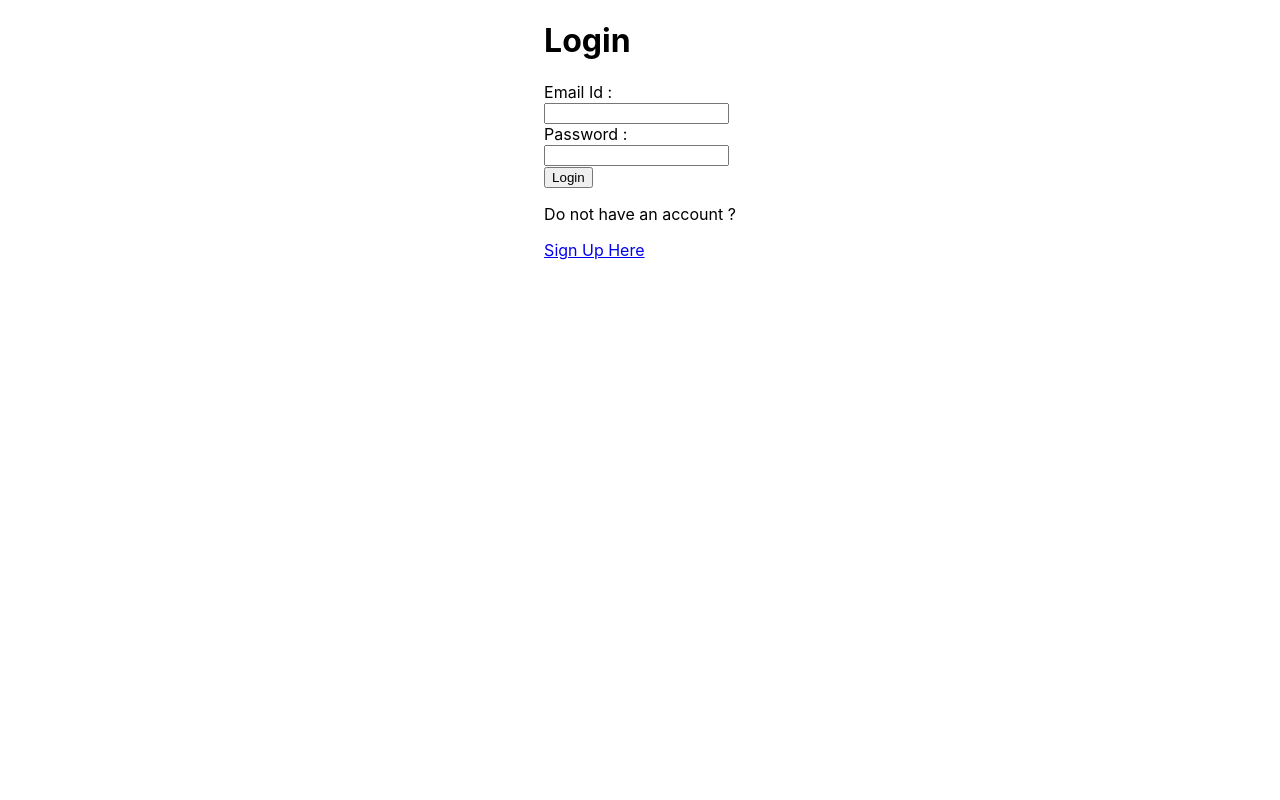
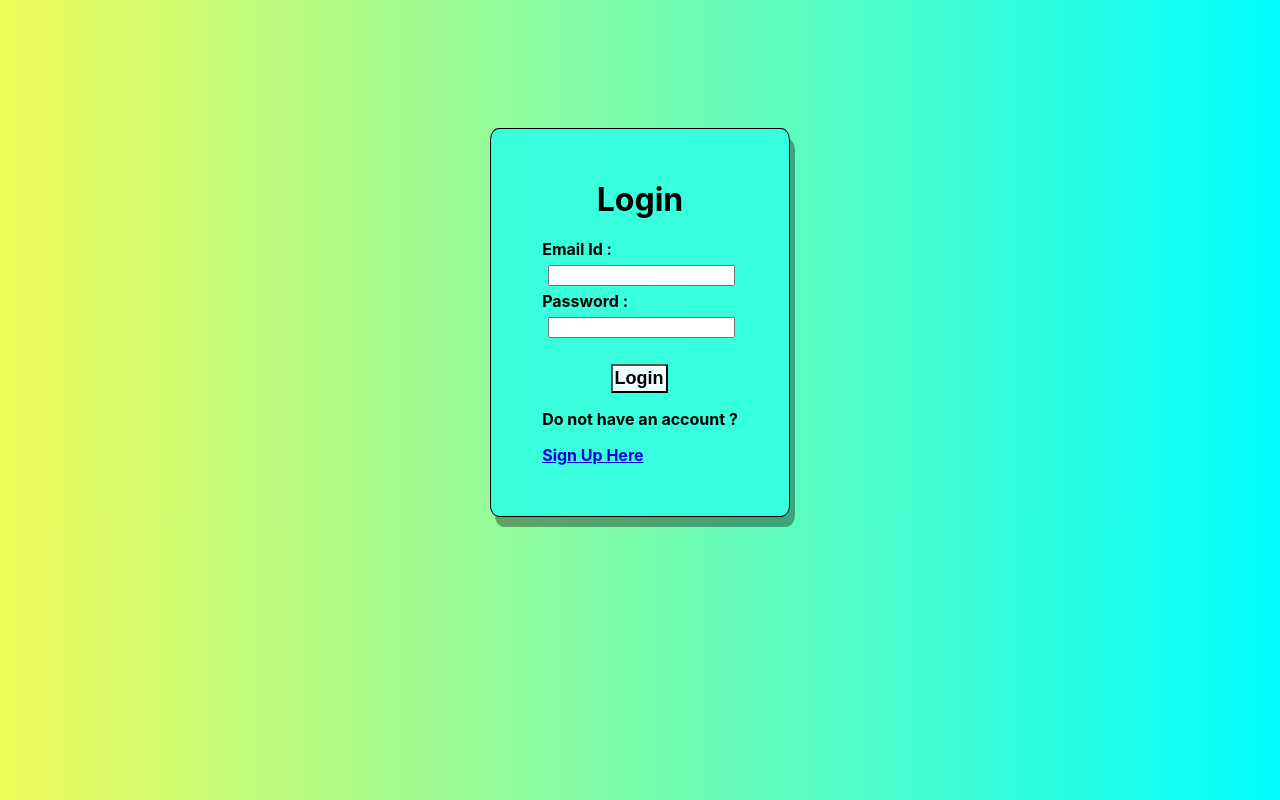
Before and after one commit to ashishrai96/MERN-expressJs, a React (Create React App) app in the folder MERN-client/mern-client/: page / in a window 1280 px wide. Built offline with nearby package versions, Linux system fonts and the light colour scheme.

Commit message:
added styling

```diff
--- a/MERN-client/mern-client/src/common.css
+++ b/MERN-client/mern-client/src/common.css
@@ -1,4 +1,43 @@
 .center-div {
     width : fit-content;
     margin : auto;
+    margin-top: 10%;
+    padding: 4%;
+    background-color: rgba(49, 255, 228, 0.895);
+    border-radius: 3%;
+    box-shadow: 5px 10px rgba(0, 0, 0, 0.352);
+    border-width: 0.25px;
+    border-style: solid;
+    border-color: black;
+    font-weight: bold;
 }
+label {
+     font-weight: bold;
+     margin-bottom:15%;
+}
+
+body {
+    background: linear-gradient(90deg, rgba(2,0,36,1) 0%, rgba(240,251,90,1) 0%, rgba(0,254,255,1) 100%);
+}
+
+input {
+    margin: 3%;
+    font-weight: bold;
+}
+
+button {
+    padding: 1%;
+    background-color: azure;
+    margin-top: 2%;
+    font-size: 18px;
+    margin-top: 10%;
+    margin-left: 35%;
+    width: fit-content;
+    font-weight: bold;
+}
+
+h1 {
+    width : fit-content;
+    margin : auto;
+    margin-bottom: 10%;
+}
```
